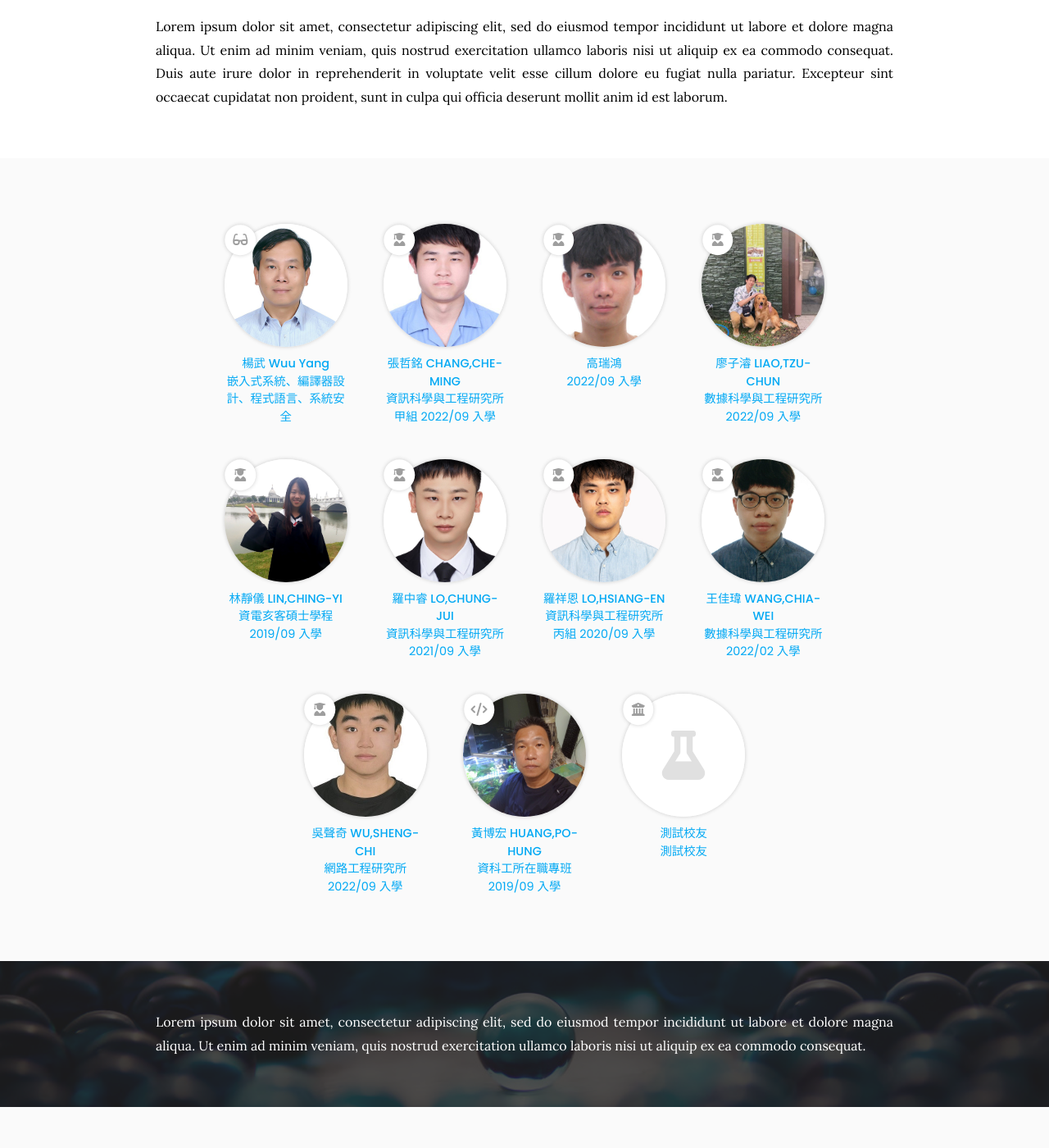
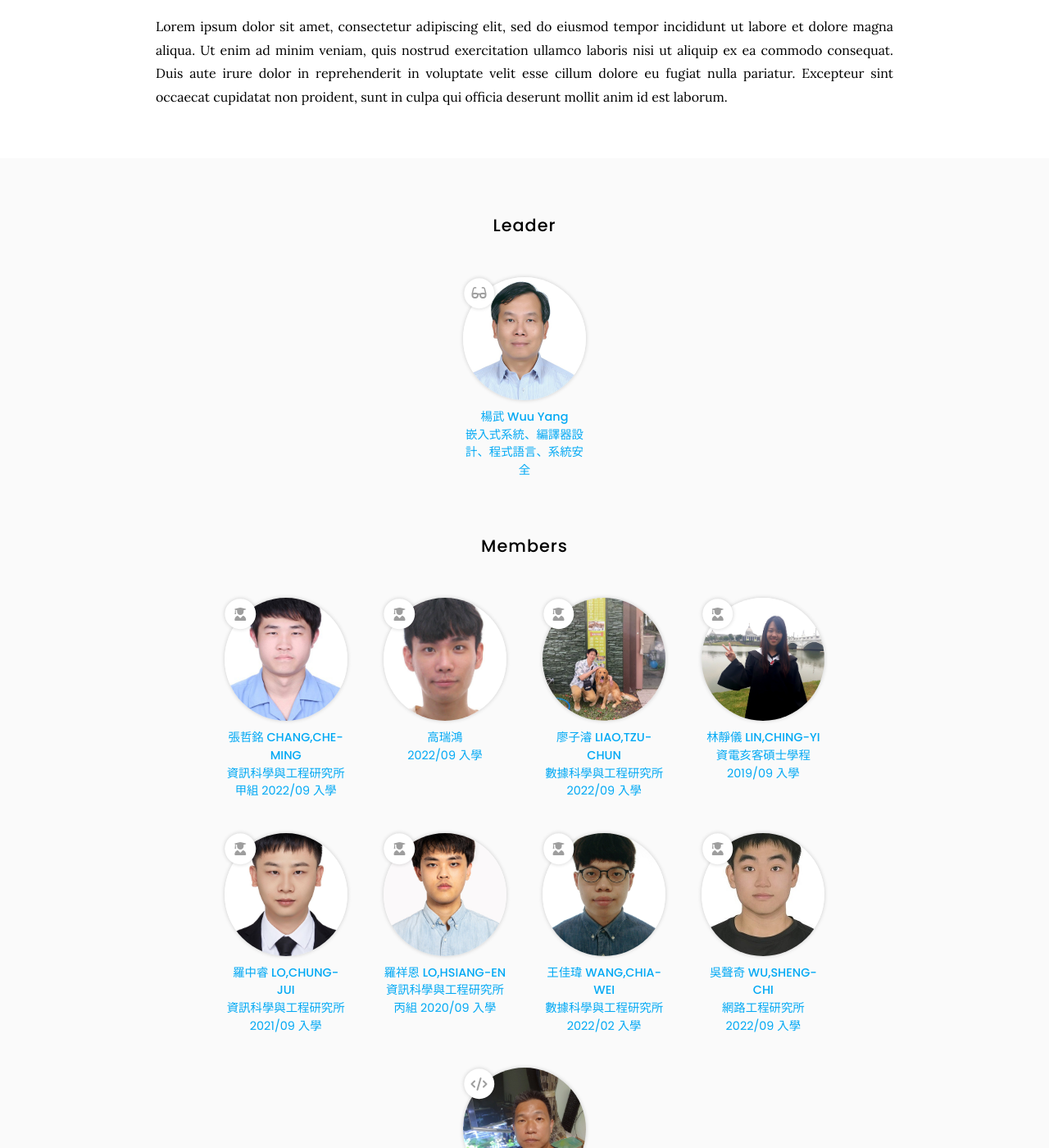
Before and after one commit to NYCU-PLAS/NYCU-PLAS.github.io, a Jekyll site: the page built from team/index.md, in a window 1280 px wide and 1400 px high, scrolled down 239 px. Shown: the whole window at 82% size. Built offline with Jekyll 4.4.1, drawn with Linux system fonts in a browser that asks for light colours.

Commit message:
alumni_test: divide members into 3 types

```diff
--- a/team/index.md
+++ b/team/index.md
@@ -14,12 +14,15 @@ Excepteur sint occaecat cupidatat non proident, sunt in culpa qui officia deseru
 
 {% include section.html %}
 
+## Leader
 {%
   include list.html
   data="members"
   component="portrait"
   filters="role: teacher"
 %}
+
+## Members
 {%
   include list.html
   data="members"
```
Also changed, not shown: other parts of team/index.md (+2 -0 lines).
